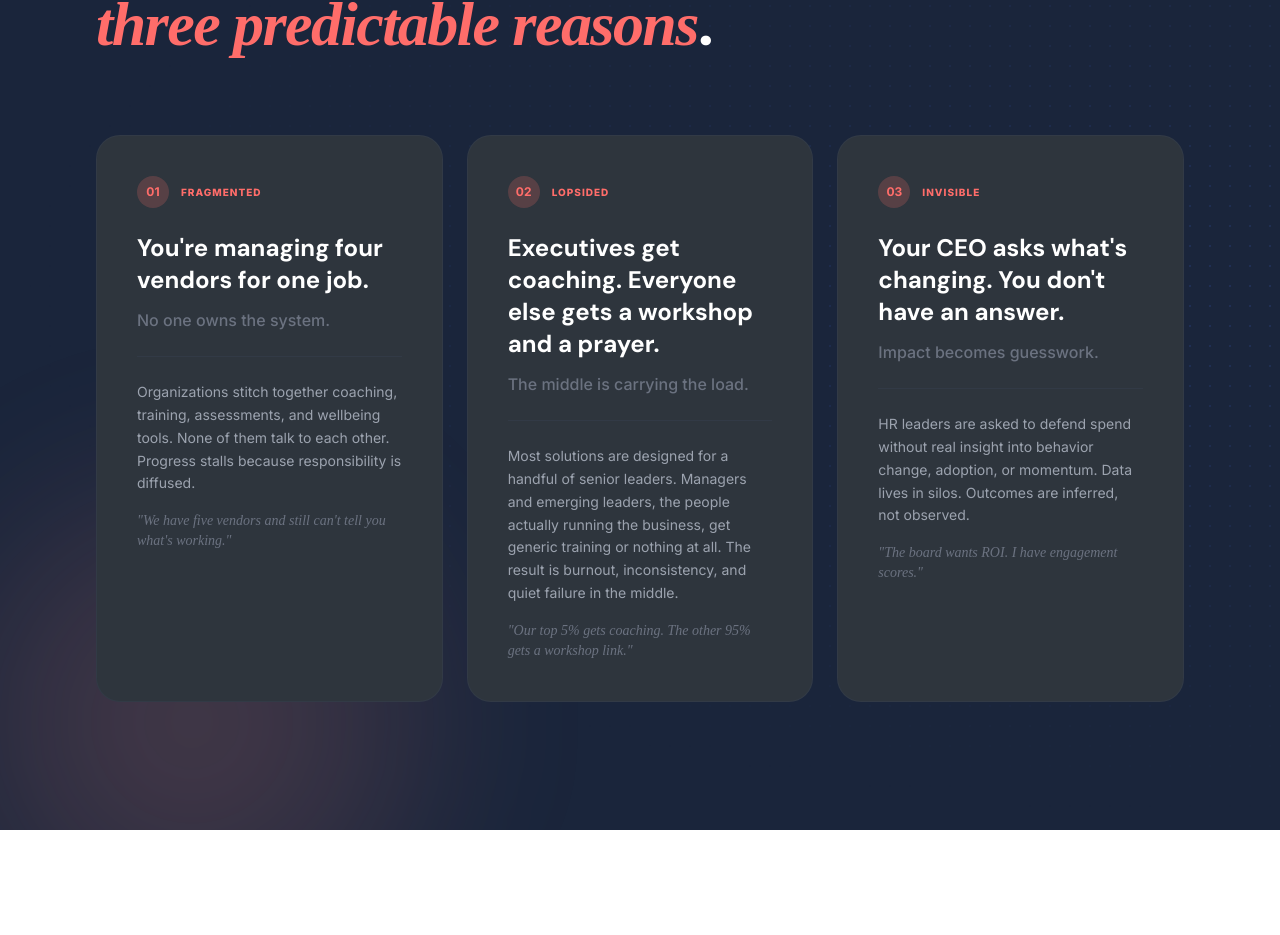
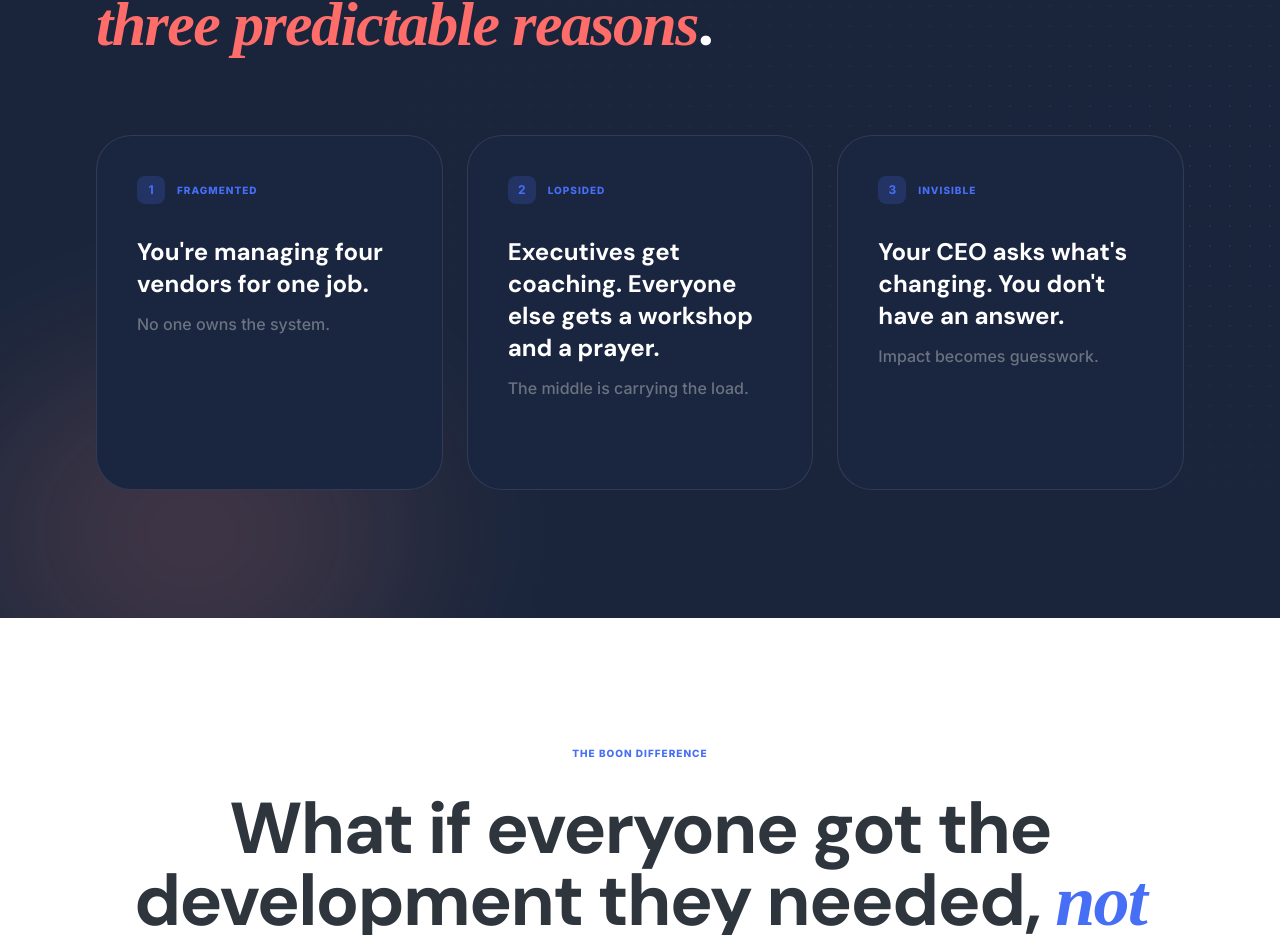
Before and after one commit to ayafdez/Boon_New-Website-V2, a Next.js app in the folder next-site/: page / in a window 1280 px wide. Shown: the part 1590-2525 px from the top of the page. Built offline with nearby package versions, Linux system fonts and the light colour scheme; no server answers; a web font is replaced by a local one.

Commit message:
fixing 2nd section

```diff
--- a/next-site/app/page.tsx
+++ b/next-site/app/page.tsx
@@ -56,10 +56,10 @@ export default function HomePage() {
 
           <div className="grid md:grid-cols-3 gap-6">
             {/* Card 1: Fragmented */}
-            <div className="bg-boon-charcoal rounded-3xl p-6 md:p-10 border border-gray-700/50 hover:border-boon-coral/30 transition-all duration-300">
-              <div className="flex items-center gap-3 mb-6">
-                <span className="w-8 h-8 rounded-full bg-boon-coral/20 text-boon-coral flex items-center justify-center text-xs font-bold font-body">01</span>
-                <span className="label-text text-[10px] text-boon-coral">Fragmented</span>
+            <div className="group bg-[#1a2540] rounded-[35px] p-8 md:p-10 border border-white/10 hover:border-boon-blue/40 transition-all duration-300 flex flex-col">
+              <div className="flex items-center gap-3 mb-8">
+                <span className="w-7 h-7 rounded-lg bg-boon-blue/20 text-boon-blue flex items-center justify-center text-xs font-bold font-body">1</span>
+                <span className="label-text text-[10px] text-boon-blue tracking-widest">Fragmented</span>
               </div>
               <h3 className="font-sans text-xl md:text-2xl font-bold text-white mb-3 leading-tight">
                 You&apos;re managing four vendors for one job.
@@ -67,21 +67,21 @@ export default function HomePage() {
               <p className="text-gray-500 font-body font-medium mb-6">
                 No one owns the system.
               </p>
-              <div className="border-t border-gray-700/50 pt-6">
+              <div className="border-t border-white/10 pt-6 overflow-hidden max-h-0 opacity-0 group-hover:max-h-96 group-hover:opacity-100 transition-all duration-500">
                 <p className="text-gray-400 text-sm font-body leading-relaxed mb-4">
                   Organizations stitch together coaching, training, assessments, and wellbeing tools. None of them talk to each other. Progress stalls because responsibility is diffused.
                 </p>
-                <p className="text-gray-500 text-sm font-serif italic">
+                <p className="text-gray-500 text-sm font-serif italic border-l-2 border-boon-blue/30 pl-3">
                   &quot;We have five vendors and still can&apos;t tell you what&apos;s working.&quot;
                 </p>
               </div>
             </div>
 
             {/* Card 2: Lopsided */}
-            <div className="bg-boon-charcoal rounded-3xl p-6 md:p-10 border border-gray-700/50 hover:border-boon-coral/30 transition-all duration-300">
-              <div className="flex items-center gap-3 mb-6">
-                <span className="w-8 h-8 rounded-full bg-boon-coral/20 text-boon-coral flex items-center justify-center text-xs font-bold font-body">02</span>
-                <span className="label-text text-[10px] text-boon-coral">Lopsided</span>
+            <div className="group bg-[#1a2540] rounded-[35px] p-8 md:p-10 border border-white/10 hover:border-boon-blue/40 transition-all duration-300 flex flex-col">
+              <div className="flex items-center gap-3 mb-8">
+                <span className="w-7 h-7 rounded-lg bg-boon-blue/20 text-boon-blue flex items-center justify-center text-xs font-bold font-body">2</span>
+                <span className="label-text text-[10px] text-boon-blue tracking-widest">Lopsided</span>
               </div>
               <h3 className="font-sans text-xl md:text-2xl font-bold text-white mb-3 leading-tight">
                 Executives get coaching. Everyone else gets a workshop and a prayer.
@@ -89,21 +89,21 @@ export default function HomePage() {
               <p className="text-gray-500 font-body font-medium mb-6">
                 The middle is carrying the load.
               </p>
-              <div className="border-t border-gray-700/50 pt-6">
+              <div className="border-t border-white/10 pt-6 overflow-hidden max-h-0 opacity-0 group-hover:max-h-96 group-hover:opacity-100 transition-all duration-500">
                 <p className="text-gray-400 text-sm font-body leading-relaxed mb-4">
                   Most solutions are designed for a handful of senior leaders. Managers and emerging leaders, the people actually running the business, get generic training or nothing at all. The result is burnout, inconsistency, and quiet failure in the middle.
                 </p>
-                <p className="text-gray-500 text-sm font-serif italic">
+                <p className="text-gray-500 text-sm font-serif italic border-l-2 border-boon-blue/30 pl-3">
                   &quot;Our top 5% gets coaching. The other 95% gets a workshop link.&quot;
                 </p>
               </div>
             </div>
 
             {/* Card 3: Invisible */}
-            <div className="bg-boon-charcoal rounded-3xl p-6 md:p-10 border border-gray-700/50 hover:border-boon-coral/30 transition-all duration-300">
-              <div className="flex items-center gap-3 mb-6">
-                <span className="w-8 h-8 rounded-full bg-boon-coral/20 text-boon-coral flex items-center justify-center text-xs font-bold font-body">03</span>
-                <span className="label-text text-[10px] text-boon-coral">Invisible</span>
+            <div className="group bg-[#1a2540] rounded-[35px] p-8 md:p-10 border border-white/10 hover:border-boon-blue/40 transition-all duration-300 flex flex-col">
+              <div className="flex items-center gap-3 mb-8">
+                <span className="w-7 h-7 rounded-lg bg-boon-blue/20 text-boon-blue flex items-center justify-center text-xs font-bold font-body">3</span>
+                <span className="label-text text-[10px] text-boon-blue tracking-widest">Invisible</span>
               </div>
               <h3 className="font-sans text-xl md:text-2xl font-bold text-white mb-3 leading-tight">
                 Your CEO asks what&apos;s changing. You don&apos;t have an answer.
@@ -111,11 +111,11 @@ export default function HomePage() {
               <p className="text-gray-500 font-body font-medium mb-6">
                 Impact becomes guesswork.
               </p>
-              <div className="border-t border-gray-700/50 pt-6">
+              <div className="border-t border-white/10 pt-6 overflow-hidden max-h-0 opacity-0 group-hover:max-h-96 group-hover:opacity-100 transition-all duration-500">
                 <p className="text-gray-400 text-sm font-body leading-relaxed mb-4">
                   HR leaders are asked to defend spend without real insight into behavior change, adoption, or momentum. Data lives in silos. Outcomes are inferred, not observed.
                 </p>
-                <p className="text-gray-500 text-sm font-serif italic">
+                <p className="text-gray-500 text-sm font-serif italic border-l-2 border-boon-blue/30 pl-3">
                   &quot;The board wants ROI. I have engagement scores.&quot;
                 </p>
               </div>
```
